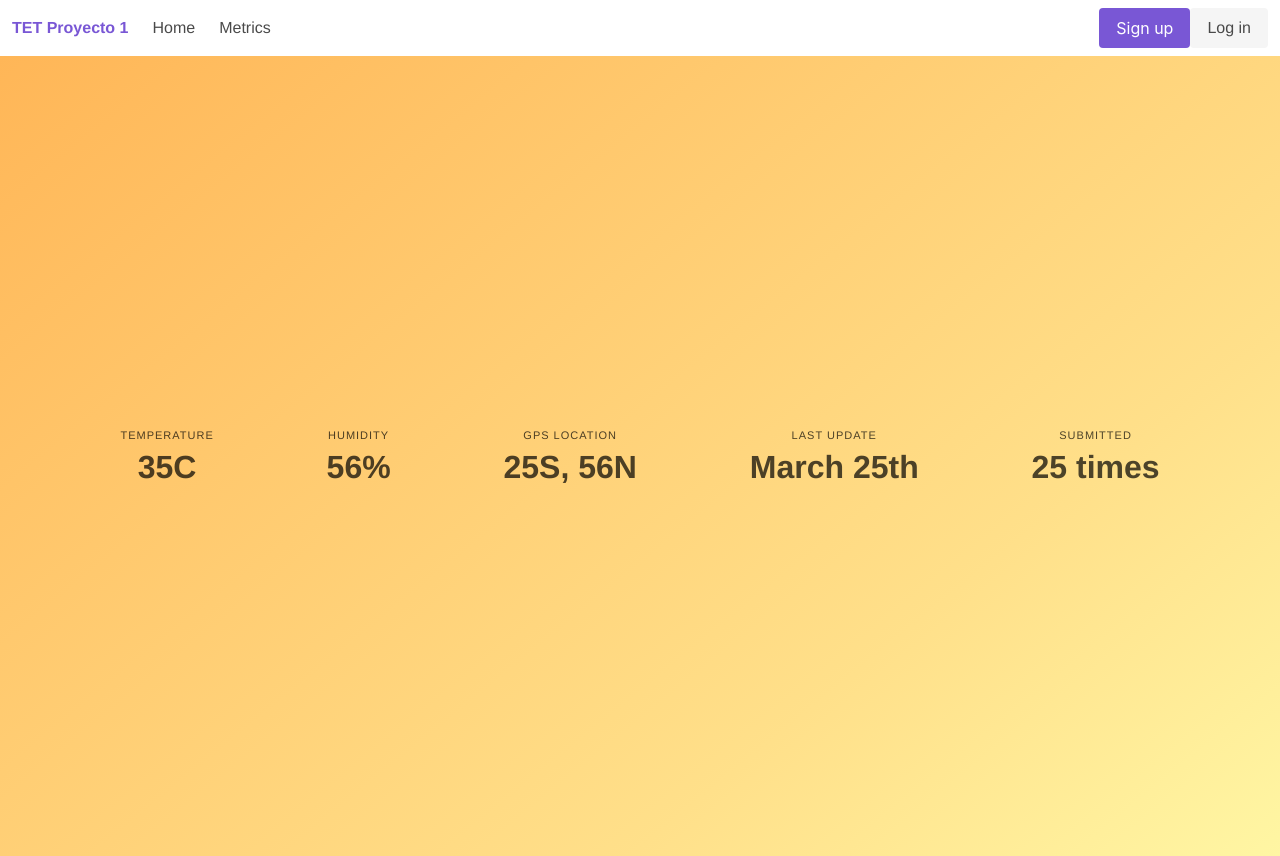
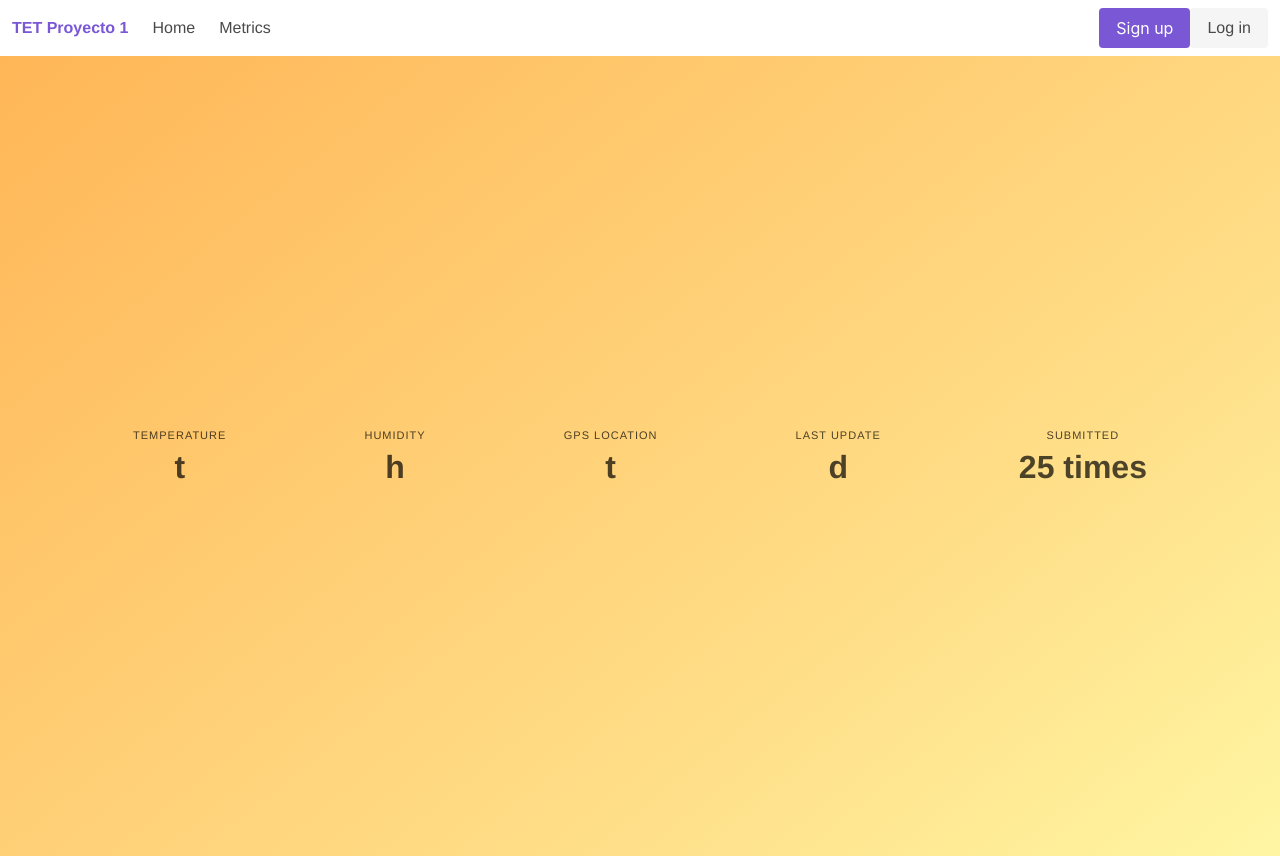
Before and after one commit to cgavir29/TET-Proyecto-1, a Vue app in the folder frontend/: page /metrics in a window 1280 px wide. Built offline with nearby package versions, Linux system fonts and the light colour scheme.

Commit message:
Setting up account store module

```diff
--- a/frontend/src/components/MetricsData.vue
+++ b/frontend/src/components/MetricsData.vue
@@ -4,25 +4,25 @@
       <div class="level-item has-text-centered">
         <div>
           <p class="heading">Temperature</p>
-        <p class="title">35C</p>
+          <p class="title">{{ getUser.data.temperature }}</p>
         </div>
       </div>
       <div class="level-item has-text-centered">
         <div>
           <p class="heading">Humidity</p>
-        <p class="title">56%</p>
+          <p class="title">{{ getUser.data.humidity }}</p>
         </div>
       </div>
       <div class="level-item has-text-centered">
         <div>
           <p class="heading">GPS Location</p>
-        <p class="title">25S, 56N</p>
+          <p class="title">{{ getUser.data.location }}</p>
         </div>
       </div>
       <div class="level-item has-text-centered">
         <div>
           <p class="heading">Last Update</p>
-        <p class="title">March 25th</p>
+          <p class="title">{{ getUser.data.date }}</p>
         </div>
       </div>
       <div class="level-item has-text-centered">
@@ -36,7 +36,10 @@
 </template>
 
 <script>
+import { mapGetters } from 'vuex'
+
 export default {
-  name: 'MetricsData'
+  name: 'MetricsData',
+  computed: mapGetters(['getUser'])
 }
 </script>
--- a/frontend/src/components/SignIn.vue
+++ b/frontend/src/components/SignIn.vue
@@ -13,6 +13,7 @@
 </template>
 
 <script>
+import { mapActions } from 'vuex'
 import axios from 'axios'
 
 export default {
@@ -26,6 +27,7 @@ export default {
     }
   },
   methods: {
+    ...mapActions([]),
     handleSubmit () {
       console.log('hello')
       console.log(this.user)
--- a/frontend/src/main.js
+++ b/frontend/src/main.js
@@ -7,7 +7,6 @@ import Buefy from 'buefy'
 import 'buefy/dist/buefy.css'
 
 Vue.use(Buefy)
-
 Vue.config.productionTip = false
 
 new Vue({
--- a/frontend/src/store/index.js
+++ b/frontend/src/store/index.js
@@ -1,5 +1,7 @@
 import Vue from 'vue'
 import Vuex from 'vuex'
+
+import users from './modules/users'
 
 Vue.use(Vuex)
 
@@ -11,5 +13,6 @@ export default new Vuex.Store({
   actions: {
   },
   modules: {
+    users
   }
 })
--- /dev/null
+++ b/frontend/src/store/modules/users.js
@@ -0,0 +1,29 @@
+const state = {
+  user: {
+    data: {
+      temperature: 't',
+      humidity: 'h',
+      location: 't',
+      date: 'd'
+    }
+  }
+}
+
+const getters = {
+  getUser: (state) => state.user
+}
+
+const actions = {
+// commit('setUser', ...)
+}
+
+const mutations = {
+  setUser: (user) => (state.user = user)
+}
+
+export default {
+  state,
+  getters,
+  actions,
+  mutations
+}
```
Lines whose indentation alone changed are shown as unchanged.
